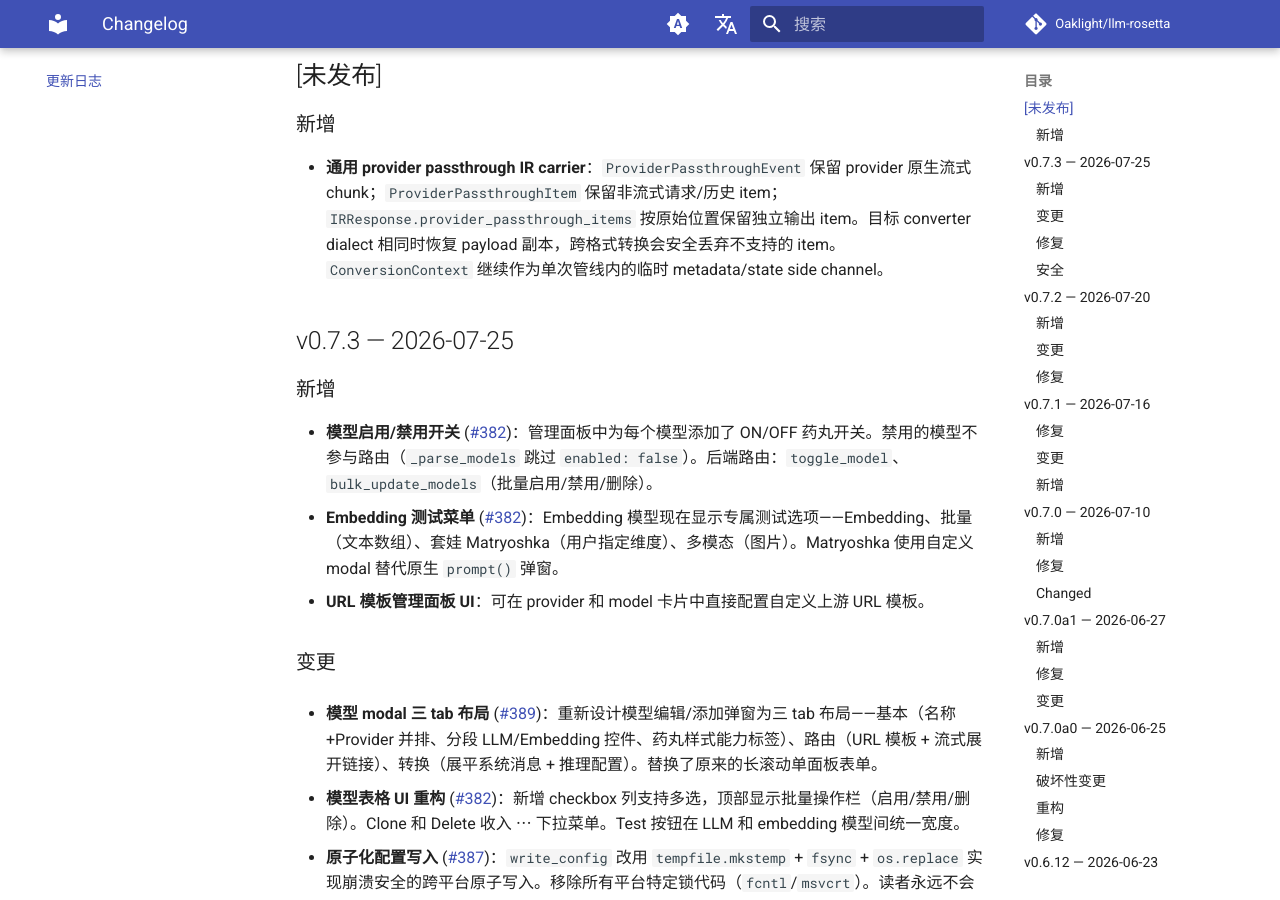
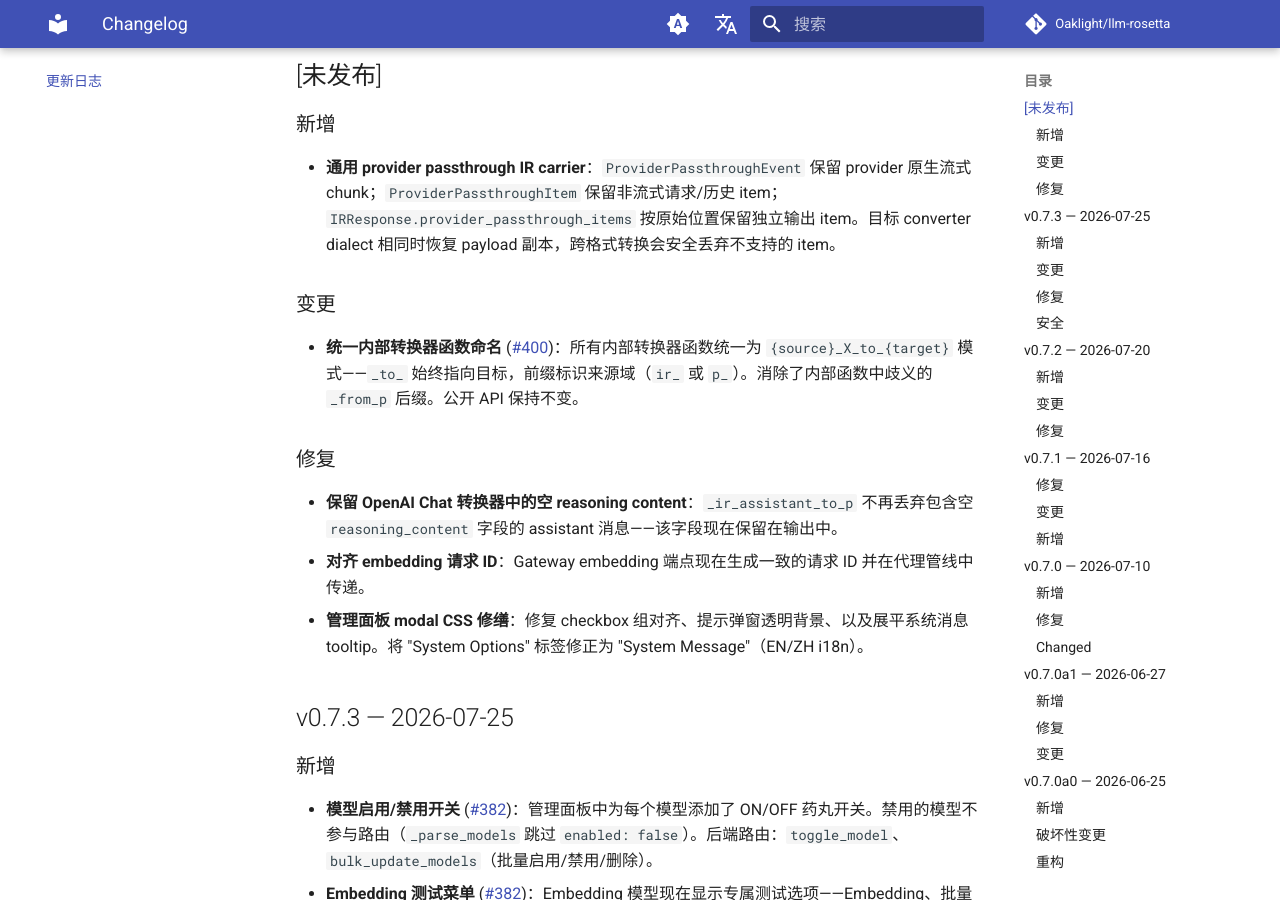
Before and after one commit to Oaklight/llm-rosetta, an MkDocs documentation site: the page built from docs/changelog.md, in a window 1280 px wide and 900 px high, scrolled down 261 px. Built offline with MkDocs 1.6.1 and Material for MkDocs 9.7.7, drawn with Linux system fonts in a browser that asks for light colours; comment, search, counter and statistics services are not loaded.

Commit message:
docs: update changelog with post-v0.7.3 unreleased entries

```diff
--- a/docs/changelog.md
+++ b/docs/changelog.md
@@ -10,7 +10,18 @@ All notable changes to LLM-Rosetta are documented here. This project follows [Ke
 
 ### 新增
 
-- **通用 provider passthrough IR carrier**：`ProviderPassthroughEvent` 保留 provider 原生流式 chunk；`ProviderPassthroughItem` 保留非流式请求/历史 item；`IRResponse.provider_passthrough_items` 按原始位置保留独立输出 item。目标 converter dialect 相同时恢复 payload 副本，跨格式转换会安全丢弃不支持的 item。`ConversionContext` 继续作为单次管线内的临时 metadata/state side channel。
+- **通用 provider passthrough IR carrier**：`ProviderPassthroughEvent` 保留 provider 原生流式 chunk；`ProviderPassthroughItem` 保留非流式请求/历史 item；`IRResponse.provider_passthrough_items` 按原始位置保留独立输出 item。目标 converter dialect 相同时恢复 payload 副本，跨格式转换会安全丢弃不支持的 item。
+
+### 变更
+
+- **统一内部转换器函数命名** ([#400](https://github.com/Oaklight/llm-rosetta/pull/400))：所有内部转换器函数统一为 `{source}_X_to_{target}` 模式——`_to_` 始终指向目标，前缀标识来源域（`ir_` 或 `p_`）。消除了内部函数中歧义的 `_from_p` 后缀。公开 API 保持不变。
+
+### 修复
+
+- **保留 OpenAI Chat 转换器中的空 reasoning content**：`_ir_assistant_to_p` 不再丢弃包含空 `reasoning_content` 字段的 assistant 消息——该字段现在保留在输出中。
+- **对齐 embedding 请求 ID**：Gateway embedding 端点现在生成一致的请求 ID 并在代理管线中传递。
+- **管理面板 modal CSS 修缮**：修复 checkbox 组对齐、提示弹窗透明背景、以及展平系统消息 tooltip。将 "System Options" 标签修正为 "System Message"（EN/ZH i18n）。
+
 
 ## v0.7.3 — 2026-07-25
 
```
